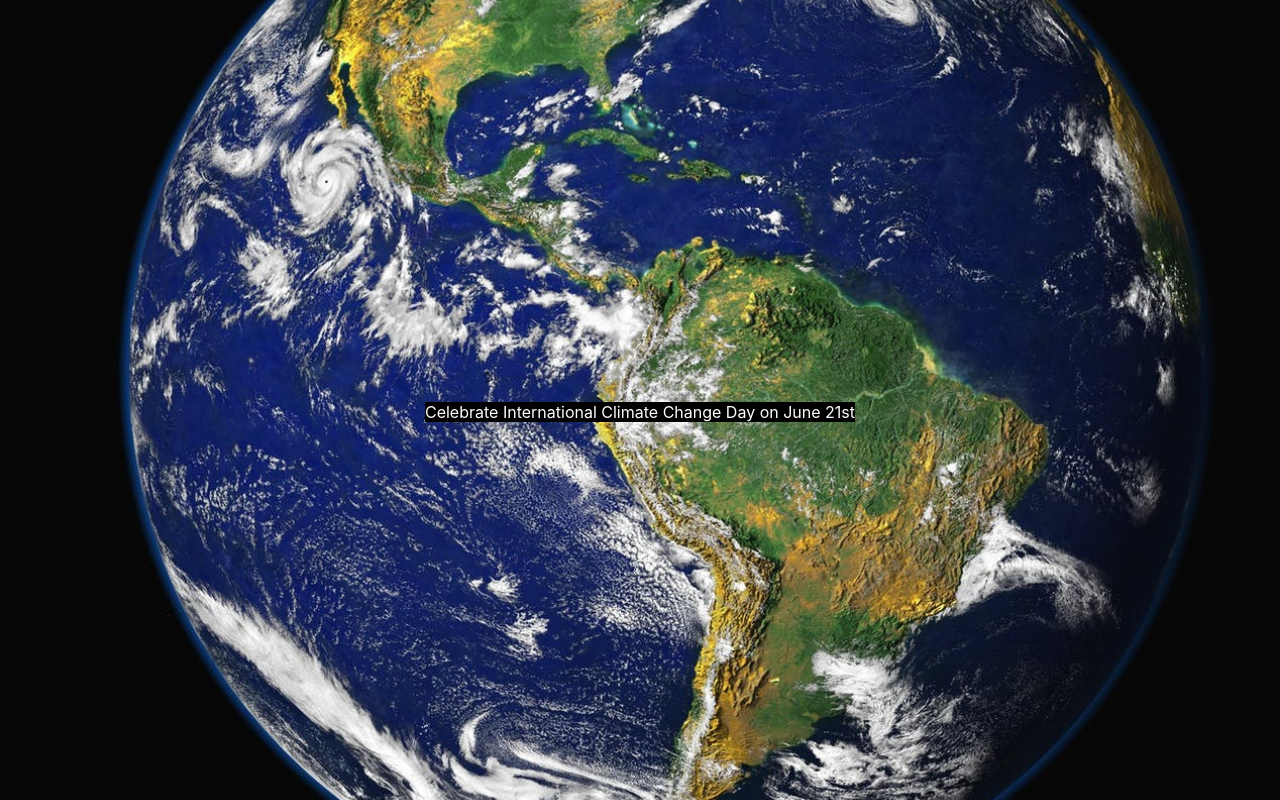
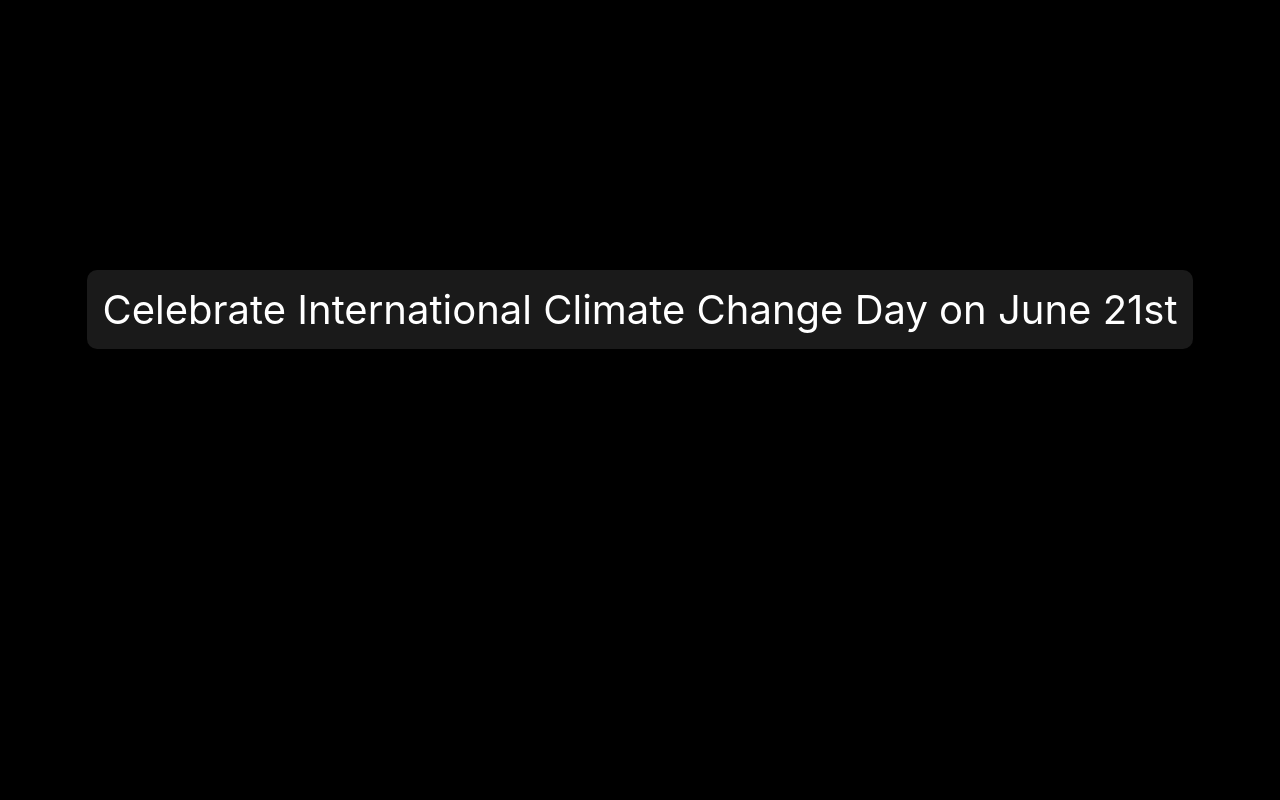
Before and after one commit to alex-osman/international-climate-change-day, a plain HTML site: page index.html in a window 1280 px wide. Drawn offline with nearby package versions, Linux system fonts and the light colour scheme.

Commit message:
new direction

```diff
--- a/index.html
+++ b/index.html
@@ -17,9 +17,14 @@
   <link rel="stylesheet" href="styles.css">
   <script src="https://ajax.googleapis.com/ajax/libs/jquery/3.3.1/jquery.min.js"></script>
   <script src="https://maxcdn.bootstrapcdn.com/bootstrap/3.4.0/js/bootstrap.min.js"></script>
+  <script src="dependency.js"></script>
+  <script src="code.js"></script>
 </head>
 <body>
 
+  <div style="text-align:center">
+    <canvas id="canvasOne" width="900" height="520"></canvas>
+  </div>
   <div class="caption">
     <span class="celebrate">Celebrate International Climate Change Day on June 21st</span>
   </div>
--- a/styles.css
+++ b/styles.css
@@ -1,44 +1,20 @@
- /* Add a gray background color and some padding to the footer */
- footer {
-    background-color: #f2f2f2;
-    padding: 25px;
-  }
-
-.carousel-inner img {
-    width: 100%; /* Set width to 100% */
-    margin: auto;
-    min-height:200px;
-}
-
-/* Hide the carousel text when the screen is less than 600 pixels wide */
-@media (max-width: 600px) {
-  .carousel-caption {
-    display: none;
-  }
-}
-
-html {
-  height: 100%;
-}
-
-body {
-  height: 100%;
-  background-image: url("earth.jpg");
-  background-position: center;
-  background-repeat: no-repeat;
-  background-size: cover;
-}
+body {background-color:#000000; color:#555555;}
 
 .caption {
   position: absolute;
   left: 0;
-  top: 50%;
+  top: 35%;
   width: 100%;
   text-align: center;
-  color: black;
+}
+.celebrate {
+  padding: 15px;
+  background-color: rgba(255, 255, 255, 0.1);
+  color: white;
+  font-size: 40px;
+  border-radius: 10px;
 }
 
-.celebrate {
-  color: white;
-  background-color: black;
+#canvasOne {
+  width: 100%;
 }
```
